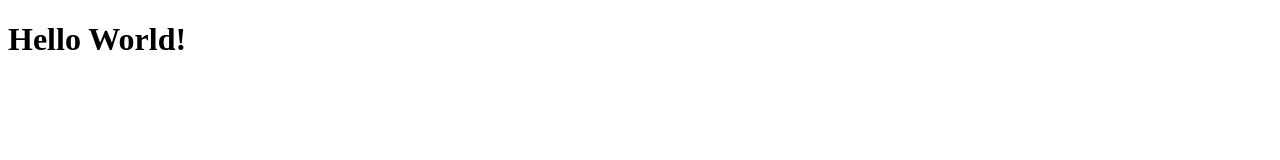
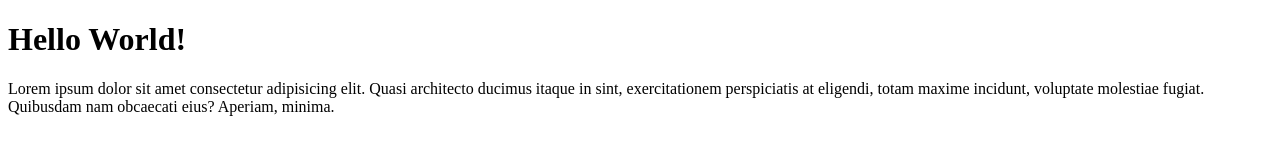
Before and after one commit to Silvia-Du/htmlcss-hello, a plain HTML site: page index.html in a window 1280 px wide. Drawn offline with Linux system fonts and the light colour scheme.

Commit message:
aggiunto paragrafo

```diff
--- a/index.html
+++ b/index.html
@@ -9,6 +9,6 @@
 <body>
 
 <h1>Hello World!</h1>
-
+<p>Lorem ipsum dolor sit amet consectetur adipisicing elit. Quasi architecto ducimus itaque in sint, exercitationem perspiciatis at eligendi, totam maxime incidunt, voluptate molestiae fugiat. Quibusdam nam obcaecati eius? Aperiam, minima.</p>
 </body>
 </html>
```
